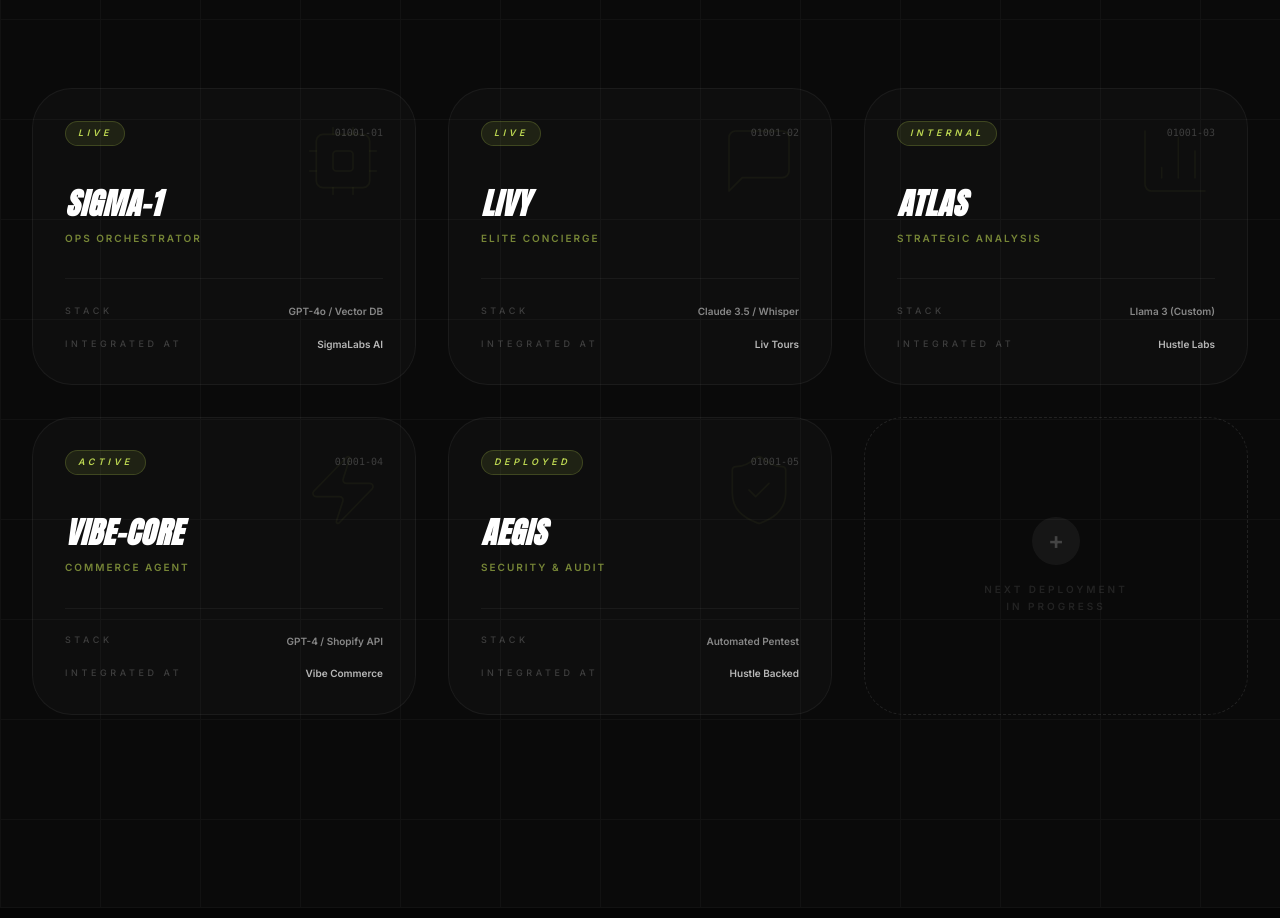
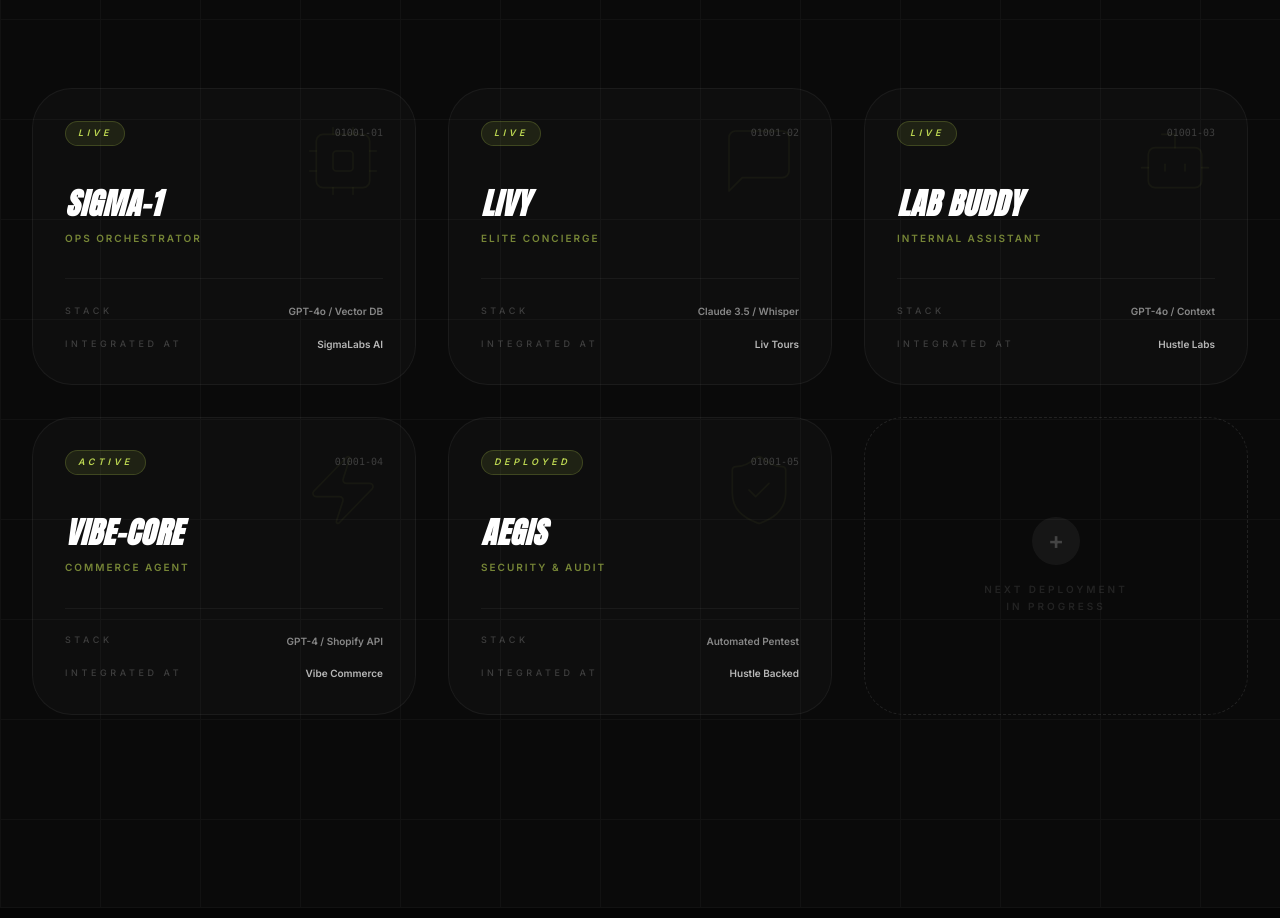
Before and after one commit to hustleadv/hustle-labs-next-gen-growth, a React (Vite) app: page /portfolio in a window 1280 px wide. Shown: the part 3000-3918 px from the top of the page. Built offline with nearby package versions, Linux system fonts and the light colour scheme; the HTML template or start-up script is replaced by a standard one; a web font is replaced by a local one.

Commit message:
fix: rename AI agent from ATLAS to LAB BUDDY as per user correction

```diff
--- a/src/pages/Work.tsx
+++ b/src/pages/Work.tsx
@@ -991,7 +991,7 @@ const Work = () => {
             {[
               { name: "SIGMA-1", role: "Ops Orchestrator", tech: "GPT-4o / Vector DB", status: "Live", client: "SigmaLabs AI", icon: Cpu },
               { name: "LIVY", role: "Elite Concierge", tech: "Claude 3.5 / Whisper", status: "Live", client: "Liv Tours", icon: MessageSquare },
-              { name: "ATLAS", role: "Strategic Analysis", tech: "Llama 3 (Custom)", status: "Internal", client: "Hustle Labs", icon: BarChart3 },
+              { name: "LAB BUDDY", role: "Internal Assistant", tech: "GPT-4o / Context", status: "Live", client: "Hustle Labs", icon: Bot },
               { name: "VIBE-CORE", role: "Commerce Agent", tech: "GPT-4 / Shopify API", status: "Active", client: "Vibe Commerce", icon: Zap },
               { name: "AEGIS", role: "Security & Audit", tech: "Automated Pentest", status: "Deployed", client: "Hustle Backed", icon: ShieldCheck }
             ].map((agent, i) => (
```
